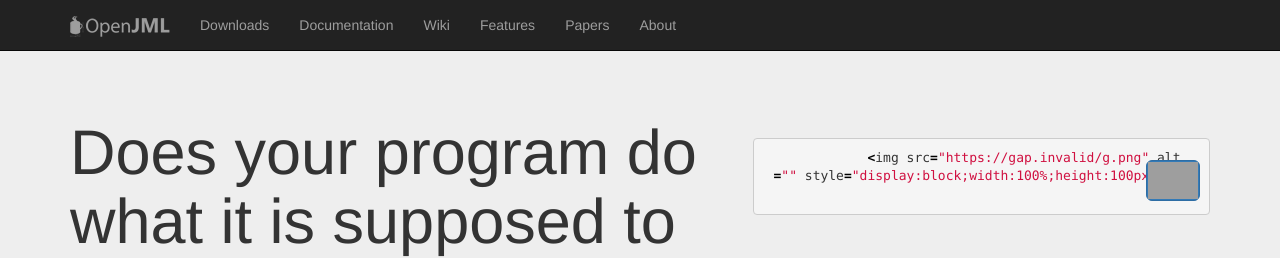
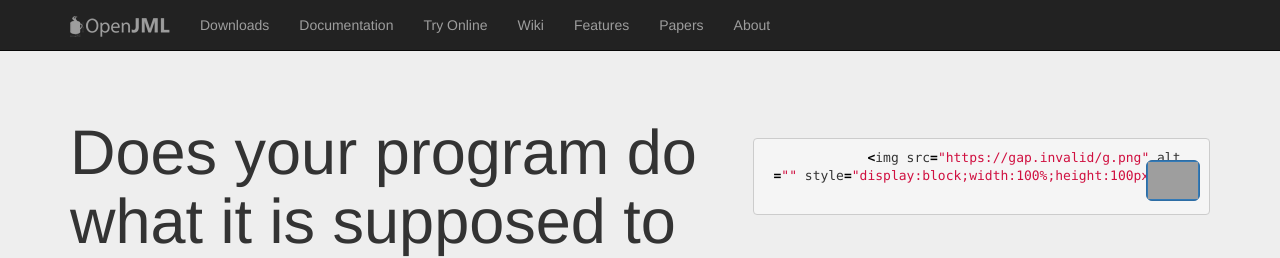
Before and after one commit to OpenJML/openjml.github.io, a Jekyll site: the page built from index.html, in a window 1280 px wide. Shown: the top 258 px of the page. Built offline with Jekyll 4.4.1, drawn with Linux system fonts in a browser that asks for light colours; grey boxes are pictures that could not be loaded.

Commit message:
added try online link

```diff
--- a/_includes/nav.html
+++ b/_includes/nav.html
@@ -18,7 +18,9 @@
 
 	<li class="active"><a href="/downloads">Downloads</a></li>
         <li><a href="/documentation">Documentation</a></li>
-        <li><a href="https://github.com/OpenJML/OpenJML/wiki">Wiki</a></li>
+        <li><a href="http://www.rise4fun.com/OpenJMLESC/">Try Online</a></li>
+
+<li><a href="https://github.com/OpenJML/OpenJML/wiki">Wiki</a></li>
 	<li><a href="/features">Features</a></li>
 	<li><a href="/papers">Papers</a></li>
         <li><a href="/about">About</a></li>
@@ -27,6 +29,8 @@
 
 	<li><a href="/downloads">Downloads</a></li>
         <li class="active"><a href="/documentation">Documentation</a></li>
+                <li><a href="http://www.rise4fun.com/OpenJMLESC/">Try Online</a></li>
+
 	<li><a href="https://github.com/OpenJML/OpenJML/wiki">Wiki</a></li>
 	<li><a href="/features">Features</a></li>
 	<li><a href="/papers">Papers</a></li>
@@ -37,6 +41,8 @@
 
 	<li><a href="/downloads">Downloads</a></li>
         <li><a href="/documentation">Documentation</a></li>
+                <li><a href="http://www.rise4fun.com/OpenJMLESC/">Try Online</a></li>
+
 	<li><a href="https://github.com/OpenJML/OpenJML/wiki">Wiki</a></li>
 	<li class="active"><a href="/features">Features</a></li>
 	<li><a href="/papers">Papers</a></li>
@@ -46,6 +52,8 @@
 
 	<li><a href="/downloads">Downloads</a></li>
         <li><a href="/documentation">Documentation</a></li>
+                <li><a href="http://www.rise4fun.com/OpenJMLESC/">Try Online</a></li>
+
 	<li><a href="https://github.com/OpenJML/OpenJML/wiki">Wiki</a></li>
 	<li><a href="/features">Features</a></li>
 	<li><a href="/papers">Papers</a></li>
@@ -57,6 +65,8 @@
 
 	<li><a href="/downloads">Downloads</a></li>
         <li><a href="/documentation">Documentation</a></li>
+                <li><a href="http://www.rise4fun.com/OpenJMLESC/">Try Online</a></li>
+
 	<li><a href="https://github.com/OpenJML/OpenJML/wiki">Wiki</a></li>
 	<li><a href="/features">Features</a></li>
 	<li  class="active"><a href="/papers">Papers</a></li>
@@ -67,6 +77,8 @@
 
 	<li><a href="/downloads">Downloads</a></li>
         <li><a href="/documentation">Documentation</a></li>
+                <li><a href="http://www.rise4fun.com/OpenJMLESC/">Try Online</a></li>
+
 	<li><a href="https://github.com/OpenJML/OpenJML/wiki">Wiki</a></li>
 	<li><a href="/features">Features</a></li>
 	<li><a href="/papers">Papers</a></li>
```
